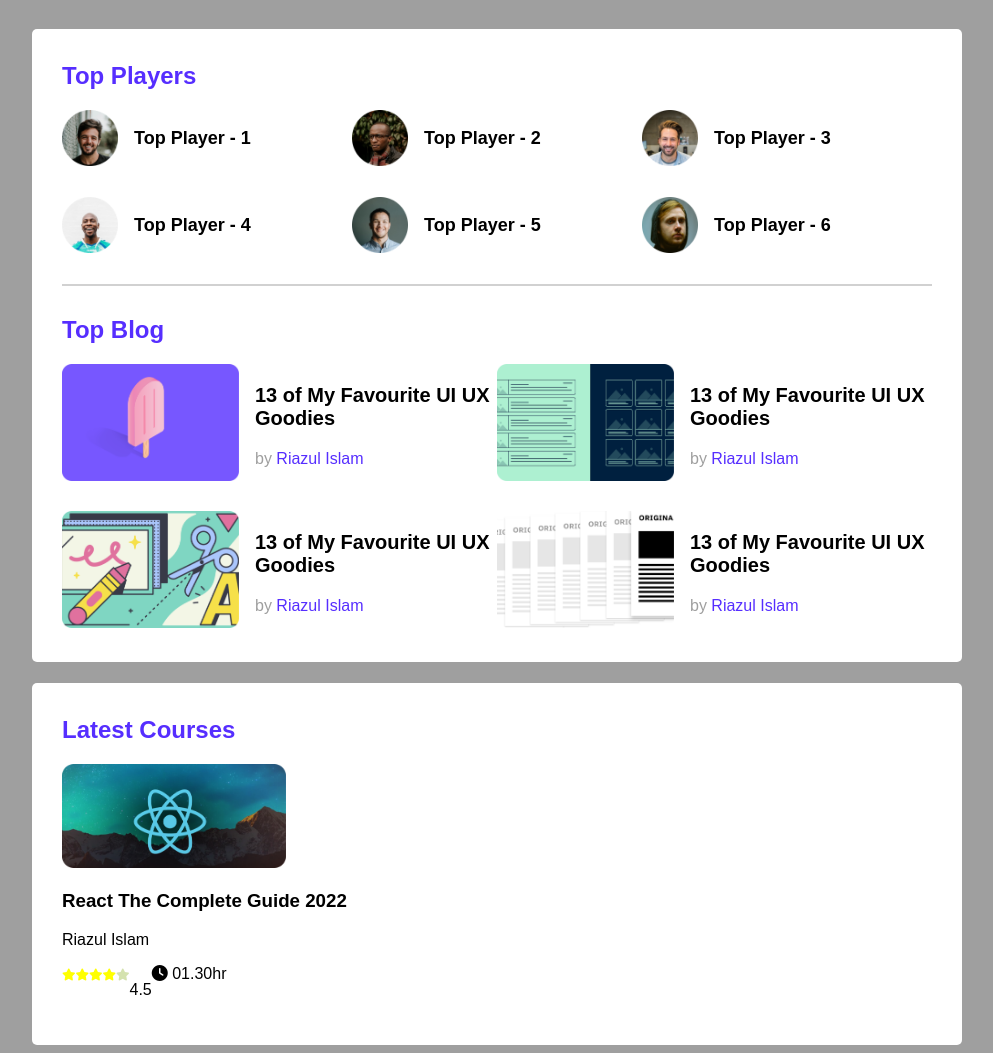
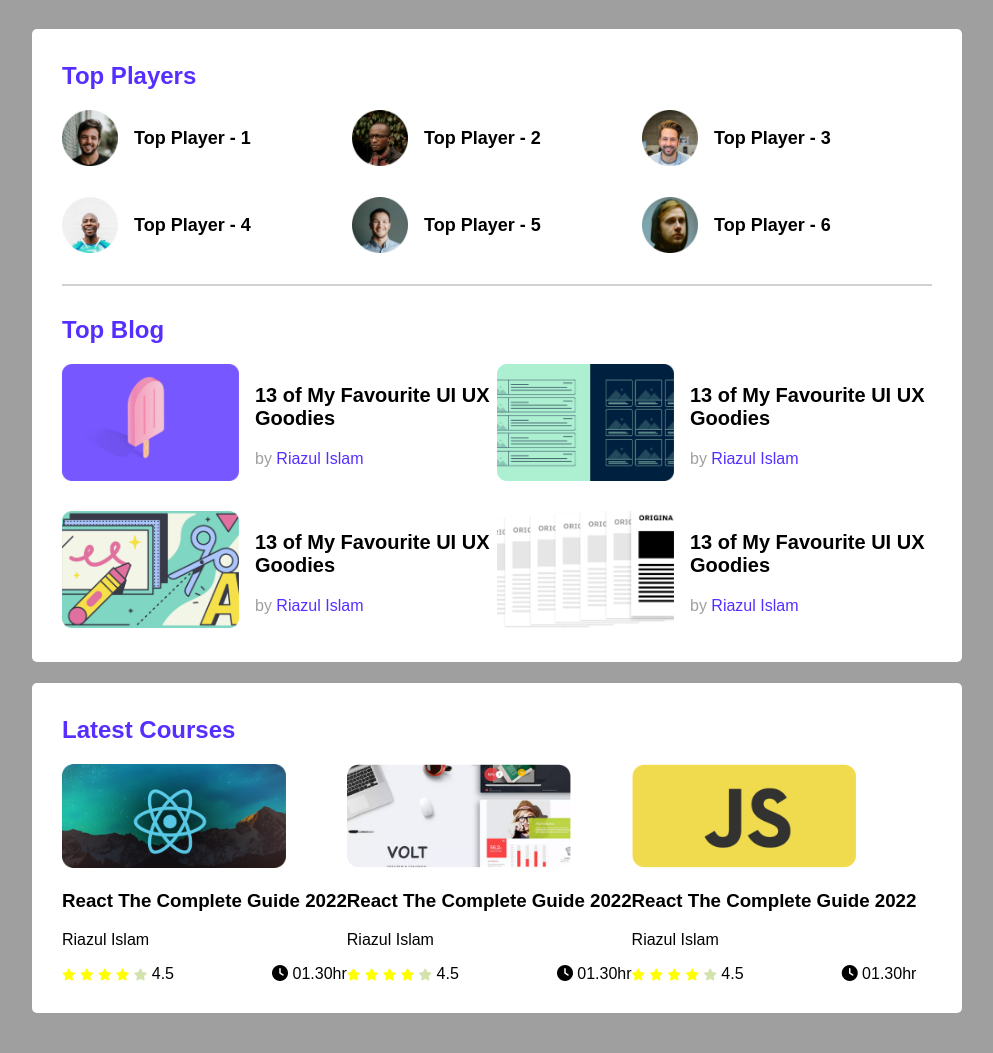
Before and after one commit to devriazul/leader-board-css, a plain HTML site: page index.html in a window 1280 px wide. Shown: the whole page, without its empty margins (143-1136 px from the left). After the commit the page ends 1021 px from the top, so only its background shows below. Drawn offline with Linux system fonts and the light colour scheme.

Commit message:
Leader Board

```diff
--- a/index.html
+++ b/index.html
@@ -116,13 +116,66 @@
                            Riazul Islam
                        </p>
                        <div class="course-info">
-                            <div><i class="fas fa-star filled"></i></div>
-                            <div><i class="fas fa-star filled"></i></div>
-                            <div><i class="fas fa-star filled"></i></div>
-                            <div><i class="fas fa-star filled"></i></div>
-                            <div><i class="fas fa-star empty"></i></div>
+                            <div>
+                                <i class="fas fa-star filled"></i>
+                                <i class="fas fa-star filled"></i>
+                                <i class="fas fa-star filled"></i>
+                                <i class="fas fa-star filled"></i>
+                                <i class="fas fa-star empty"></i>
+                                <span>4.5</span>
+                            </div>
+                           <div class="course-duration">
+                                <i class="fas fa-clock"></i>
+                                01.30hr
+                           </div>
+                       </div>
 
-                           <p>4.5</p>
+                   </div>
+               </div>
+               <div class="course">
+                   <div class="course-banner">
+                       <img src="images/courses/course-2.png" alt="" srcset="">
+                   </div>
+                   <div class="course-details">
+                       <h3 class="course-title">React The Complete Guide 2022</h3>
+                       <p class="course-author">
+                           Riazul Islam
+                       </p>
+                       <div class="course-info">
+                            <div>
+                                <i class="fas fa-star filled"></i>
+                                <i class="fas fa-star filled"></i>
+                                <i class="fas fa-star filled"></i>
+                                <i class="fas fa-star filled"></i>
+                                <i class="fas fa-star empty"></i>
+                                <span>4.5</span>
+                            </div>
+                           <div class="course-duration">
+                                <i class="fas fa-clock"></i>
+                                01.30hr
+                           </div>
+                       </div>
+
+                   </div>
+               </div>
+               <div class="course">
+                   <div class="course-banner">
+                       <img src="images/courses/course-3.png" alt="" srcset="">
+                   </div>
+                   <div class="course-details">
+                       <h3 class="course-title">React The Complete Guide 2022</h3>
+                       <p class="course-author">
+                           Riazul Islam
+                       </p>
+                       <div class="course-info">
+                            <div>
+                                <i class="fas fa-star filled"></i>
+                                <i class="fas fa-star filled"></i>
+                                <i class="fas fa-star filled"></i>
+                                <i class="fas fa-star filled"></i>
+                                <i class="fas fa-star empty"></i>
+                                <span>4.5</span>
+                            </div>
                            <div class="course-duration">
                                 <i class="fas fa-clock"></i>
                                 01.30hr
--- a/style.css
+++ b/style.css
@@ -85,7 +85,9 @@ blogs section styles
 }
 
 /* Couses Style  */
-
+.courses{
+    display: flex;
+}
 .course .course-banner img{
     width: 224px;
     height: 104px;
@@ -101,4 +103,6 @@ blogs section styles
 }
 .course-info{
     display: flex;
+    align-items: center;
+    justify-content: space-between;
 }
```
